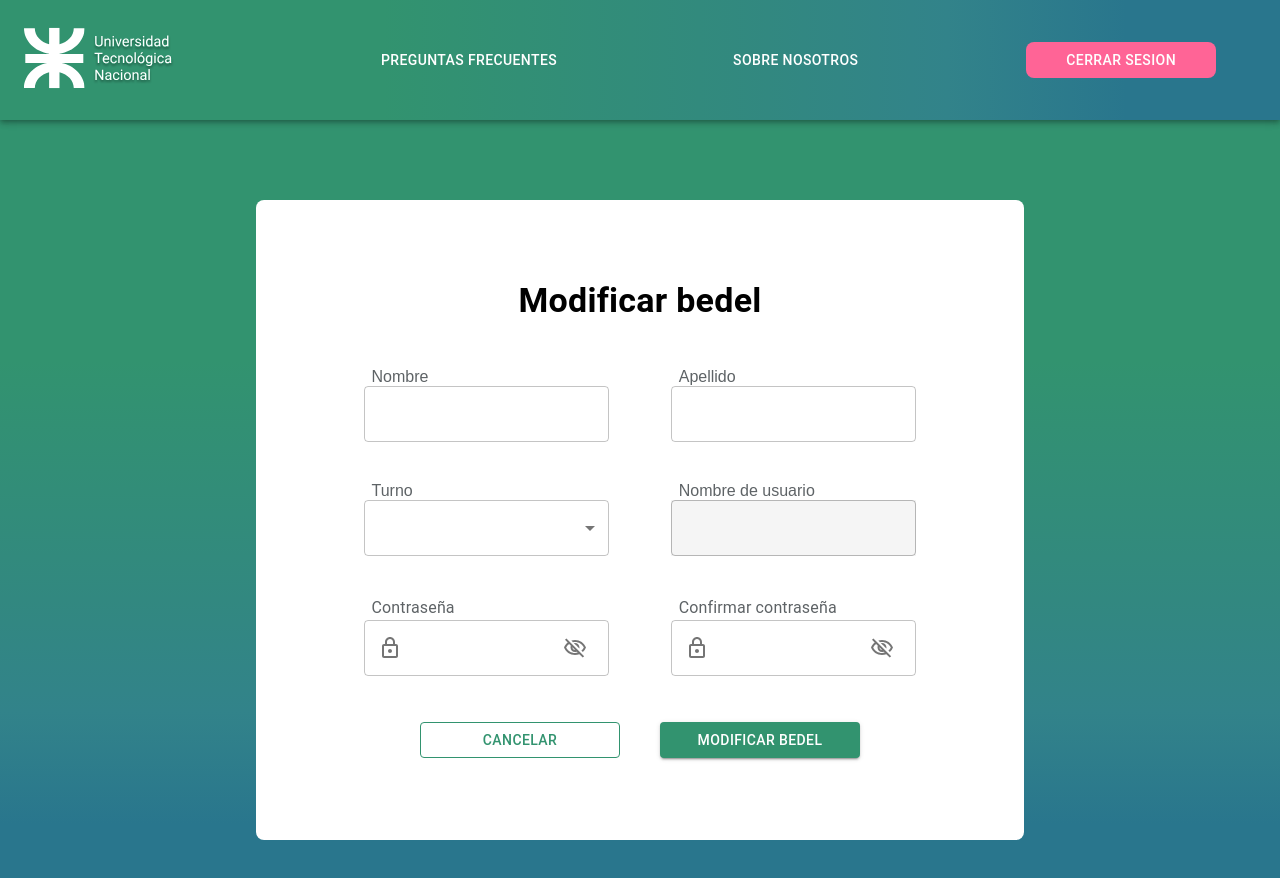
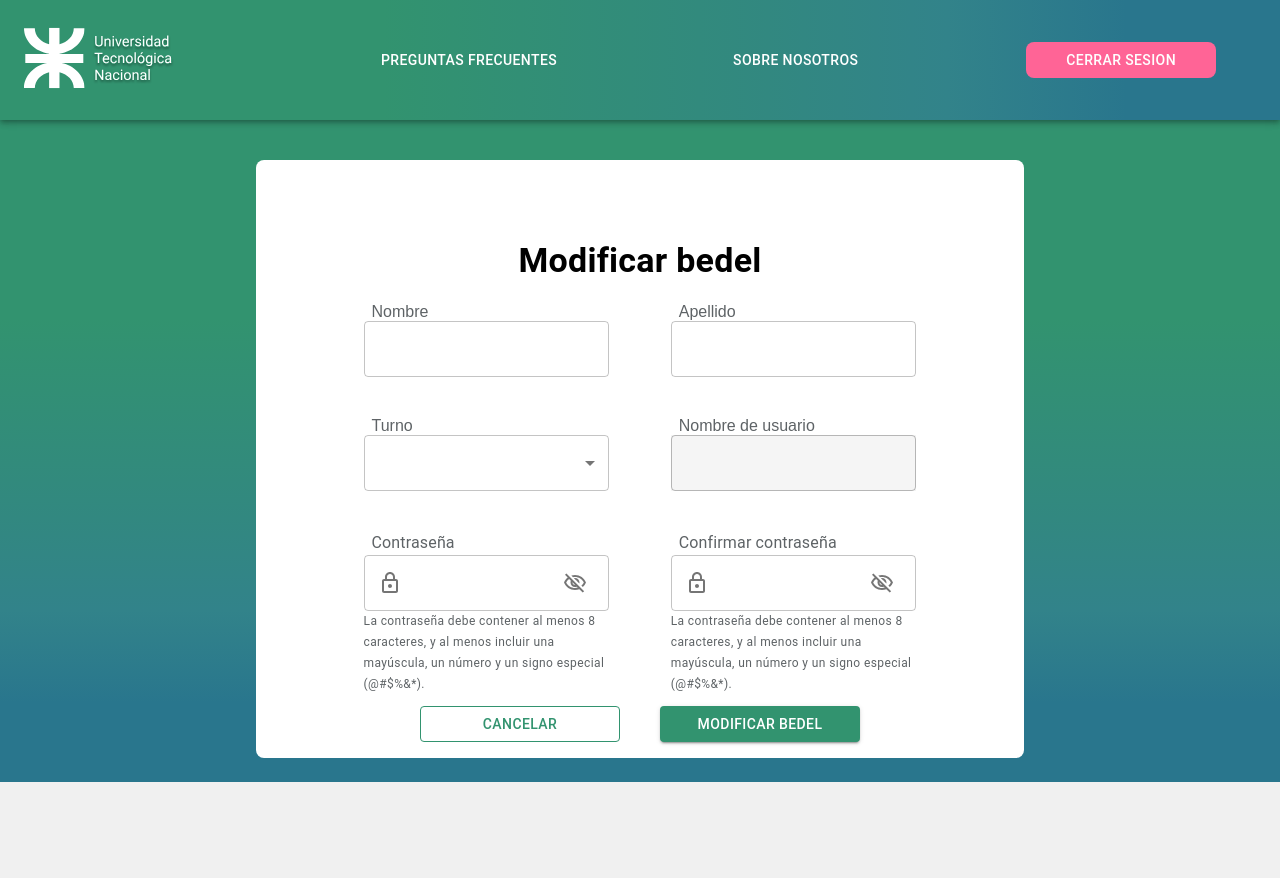
Before and after one commit to Lucas-De-Lia/tp-disenio, a React (Vite) app: page /modificar-bedel/1 in a window 1280 px wide. Shown: the top 878 px of the page. After the commit the page ends 800 px from the top, so only its background shows below. Built offline with nearby package versions, Linux system fonts and the light colour scheme; sample sign-in values are in the browser's storage.

Commit message:
Buscar,Modificar y eliminar bedel terminado

```diff
--- /dev/null
+++ b/src/gestionAulas/modals/ModificarSuccess.jsx
@@ -0,0 +1,43 @@
+import { Box, Button, Modal, Typography } from "@mui/material"
+
+export const ModificarSuccess = ({openModificadoModal,handleExit}) => {
+  return (
+    <Modal open = {openModificadoModal} disableScrollLock>
+        <Box
+        sx={{
+            position: "absolute",
+            top: "50%",
+            left: "50%",
+            transform: "translate(-50%, -50%)",
+            background: "white",
+            width: "35%",
+            height: "35%",
+            borderRadius: 2,
+            display: "flex",
+            flexDirection: "column",
+            justifyContent: "center",
+            alignItems: "center",
+        }}
+        >
+            <Typography
+                component="h5"
+                variant="h5"
+                mb={2}
+            >
+                El bedel se modificó exitosamente!
+            </Typography>
+            <Button
+                variant="contained"
+                size="medium"
+                sx={{
+                    width: "200px",
+                    backgroundColor: "#32936F",
+                }}
+                onClick={handleExit}
+            >
+                OK
+            </Button>
+        </Box>
+    </Modal>
+  )
+}
--- a/src/gestionAulas/pages/ModificarBedelPage.jsx
+++ b/src/gestionAulas/pages/ModificarBedelPage.jsx
@@ -1,10 +1,13 @@
-import { Box, Button, IconButton, InputAdornment, MenuItem, Select, TextField, Typography } from "@mui/material"
+import { Box, Button, IconButton, InputAdornment, List, ListItem, MenuItem, Select, TextField, Typography } from "@mui/material"
 import { Header } from "../../components"
-import { LockOutlined, VisibilityOffOutlined, VisibilityOutlined } from "@mui/icons-material"
-import { useState } from "react";
+import { ErrorOutline, LockOutlined, VisibilityOffOutlined, VisibilityOutlined } from "@mui/icons-material"
+import { useEffect, useState } from "react";
 import { useForm } from "../../hooks/useForm";
 import { useNavigate, useParams, useSearchParams } from "react-router-dom";
 import { CancelModal } from "../modals/CancelModal";
+import { passwordAnalizer } from "../helpers";
+import axios from "axios";
+import { ModificarSuccess } from "../modals/ModificarSuccess";
 
 
 export const ModificarBedelPage = () => {
@@ -17,9 +20,15 @@ export const ModificarBedelPage = () => {
   const username = searchParams.get("username");
   const navigate = useNavigate();
 
+  const [disabled, setDisabled] = useState(false)
   const [openCancelarModal, setOpenModal] = useState(false);
+  const [openModificadoModal, setOpenModificadoModal] = useState(false);
   const [showPassword, setShowPassword] = useState(false);
   const [showRepeatedPassword, setShowRepeatedPassword] = useState(false);
+  const [passwordError, setPasswordError] = useState("");
+  const [repeatedPasswordError, setRepeatedPasswordError] = useState("");
+  const [errorList, setErrorList] = useState(null);
+  const [error, setError] = useState(false);
   const {nombre, apellido, turno, password, repeatedPassword, onInputChange, onResetForm} = useForm({
     nombre: nombreP,
     apellido: apellidoP,
@@ -39,9 +48,64 @@ export const ModificarBedelPage = () => {
     setOpenModal(!openCancelarModal);
   }
 
+  const handleExitModificado = () => {
+    setOpenModificadoModal(!openModificadoModal);
+    navigate("/buscar-bedel");
+  }
+
   const handleExit = () => {
     navigate("/buscar-bedel");
   }
+
+  const handleSubmit = async(e,passwordError,repeatedPasswordError,id,username,nombre,apellido,turno,password,repeatedPassword) => {
+    e.preventDefault();
+    setDisabled(true);
+    if(!!passwordError || !!repeatedPasswordError || password.length === 0 || repeatedPassword.length === 0){
+      setDisabled(false);
+      return
+    }else{
+      const data = {
+        idUsuario: id,
+        username,
+        nombre,
+        apellido,
+        password,
+        repeatedPassword,
+        turno,
+        registradoPor: JSON.parse(localStorage.getItem("user")).user,
+      };
+      const headers = {
+        "Content-Type": "application/json",
+        // Authorization: "Bearer your-token-here", // TODO Para cuando este el token del login
+      };
+      console.table(data);
+      try{
+        const response = await axios.put(
+          "http://localhost:8080/api/bedeles",
+          data,
+          { headers }
+        )
+        setOpenModificadoModal(true);
+      }catch(err){
+        setError(true);
+        console.log(err.response.data);
+        setErrorList(err.response.data);
+      }finally{
+        setDisabled(false);
+      }
+    }
+  }
+
+  useEffect(() => {
+    setPasswordError(passwordAnalizer(password));
+    if(password !== repeatedPassword){
+      setRepeatedPasswordError("Las contraseñas no coinciden");
+    }else{
+      setRepeatedPasswordError("");
+    }
+
+  }, [password,repeatedPassword]);
+
 
 
   return (
@@ -51,22 +115,26 @@ export const ModificarBedelPage = () => {
         sx={{
           background:"linear-gradient(180deg, #32936F 30% , #328880 60%,#32838A 74%,#29768D 88%)",
           width: "100%",
-          height: "100vh",
+          minheight: "100vh",
           display:"flex",
           alignItems:"center",
           justifyContent:"center"
         }}
       >
         <Box
+          onSubmit = {(e) => handleSubmit(e,passwordError,repeatedPasswordError,id,username,nombre,apellido,turno,password,repeatedPassword)}
+          component = "form"
           sx={{
             background:"white",
             width:"60%",
-            height:"80%",
+            minHeight:"85%",
             borderRadius:2,
             display:"flex",
             alignItems:"center",
             justifyContent:"flex-start",
             flexDirection:"column",
+            mt:5,
+            mb:3
           }}
         >
           <Typography
@@ -84,7 +152,6 @@ export const ModificarBedelPage = () => {
             alignItems="center"
             justifyContent="space-around"
             width="80%"
-            component="form"
           >
             <Box
               display="flex"
@@ -173,6 +240,31 @@ export const ModificarBedelPage = () => {
                       },
                     }}
                 />
+                {
+                  (!passwordError && password.length === 0)
+                  ?
+                  (
+                  <Box
+                    height={"50px"}
+                  >
+                    <Typography color="#5E6366"  variant="caption">
+                      La contraseña debe contener al menos 8 caracteres, y al
+                      menos incluir una mayúscula, un número y un signo especial
+                      (@#$%&*).
+                    </Typography>
+                    </Box>
+                  )
+                  :
+                  (
+                  <Box
+                    height={"50px"}
+                  >
+                    <Typography color="error" variant="caption">
+                      {passwordError}
+                    </Typography>
+                    </Box>
+                  )
+                }
             </Box>
             <Box
               display="flex"
@@ -258,13 +350,78 @@ export const ModificarBedelPage = () => {
                       },
                     }}
                 />
+                {
+                  (!repeatedPasswordError && repeatedPassword.length === 0)
+                  ?
+                  (
+                  <Box
+                    height={"50px"}
+                  >
+                    <Typography color="#5E6366" variant="caption">
+                      La contraseña debe contener al menos 8 caracteres, y al
+                      menos incluir una mayúscula, un número y un signo especial
+                      (@#$%&*).
+                    </Typography>
+                  </Box>
+                  )
+                  :
+                  (
+                  <Box
+                  height={"50px"}
+                  >
+                    <Typography color="error" variant="caption">
+                      {repeatedPasswordError}
+                    </Typography>
+                  </Box>
+                  )
+                }
             </Box>
           </Box>
+          {errorList !== null && (
+              <Box
+                sx={{
+                  display: "flex",
+                  flexDirection: "row nowrap",
+                  gap: 2,
+                  alignItems: "center",
+                  justifyContent: "center",
+                  width:"80%"
+                }}
+              >
+                <ErrorOutline sx={{ color: "#2B2F32", fontSize: 40 }} />
+                <List
+                  sx={{
+                    listStyleType: "none",
+                    padding: 1,
+                    bgcolor: "#EDEDED",
+                    borderRadius: 3,
+                    width: "45%",
+                  }}
+                >
+                  {Object.entries(errorList).map(([field, message], index) => (
+                    <ListItem key={index + field}>
+                      <Typography
+                        sx={{
+                          color: "#2B2F32",
+                          fontSize: 14,
+                          width: "100%",
+                          textAlign: "center"
+                        }}
+                      >
+                        {`${message}`}
+                      </Typography>
+                    </ListItem>
+                  ))}
+                </List>
+              </Box>
+            )}
           <Box
             display="flex"
             alignItems="center"
             justifyContent="center"
             gap={5}
+            mt={3}
+            mb={2}
           >
             <Button
                 variant="outlined"
@@ -281,6 +438,7 @@ export const ModificarBedelPage = () => {
               <Button
                 type="submit"
                 variant="contained"
+                disabled={disabled}
                 size="medium"
                 sx={{
                   width: "200px",
@@ -293,6 +451,7 @@ export const ModificarBedelPage = () => {
         </Box>
       </Box>
       <CancelModal modal={openCancelarModal} handleModal={handleModal} handleExit={handleExit}/>
+      <ModificarSuccess openModificadoModal = {openModificadoModal} handleExit = {handleExit}/>
     </>
   )
 }
```
